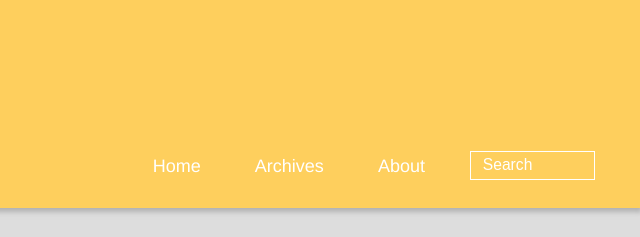
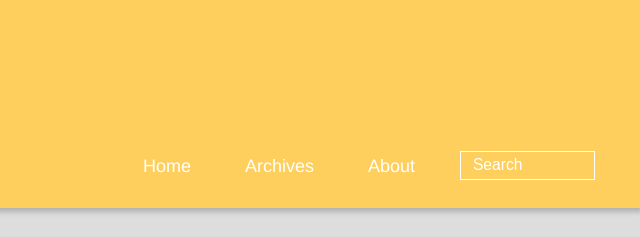
Before and after one commit to cheesezh/cheesezh.github.io, a plain HTML site: page index.html in a window 1280 px wide. Shown: the top 237 px of the page, 640-1280 px from the left. Drawn offline with Linux system fonts and the light colour scheme; a script that the page names is missing.

Commit message:
Site updated: 2016-03-17 11:21:49

```diff
--- a/index.html
+++ b/index.html
@@ -61,11 +61,10 @@
 
 					<li>
 
-					<form class="search" action="//google.com/search" method="get" accept-charset="utf-8">
-						<label>Search</label>
-						<input type="search" id="search" name="q" autocomplete="off" maxlength="20" placeholder="Search" />
-						<input type="hidden" name="q" value="site:yoursite.com">
-					</form>
+						<form class="search" action="http://cheesezhe.github.io/" target="_blank">
+							<label>Search</label>
+						<input name="s" type="hidden" value= null ><input type="text" name="q" size="30" placeholder="Search"><br>
+						</form>
 
 					</li>
 				</ul>
```
Also changed, not shown: 2016/03/16/My-new-Post/index.html (+4 -5 lines), 2016/03/16/hello-world/index.html (+4 -5 lines), 2016/03/16/old-post/index.html (+4 -5 lines), about/tmp_index.html (+4 -5 lines), archives/2016/03/index.html (+4 -5 lines), archives/2016/index.html (+4 -5 lines), archives/index.html (+4 -5 lines), categories/index.html (+4 -5 lines), categories/测试/index.html (+4 -5 lines), categories/编程语言/index.html (+4 -5 lines), tags/C/index.html (+4 -5 lines), tags/Python/index.html (+4 -5 lines), tags/index.html (+4 -5 lines).
